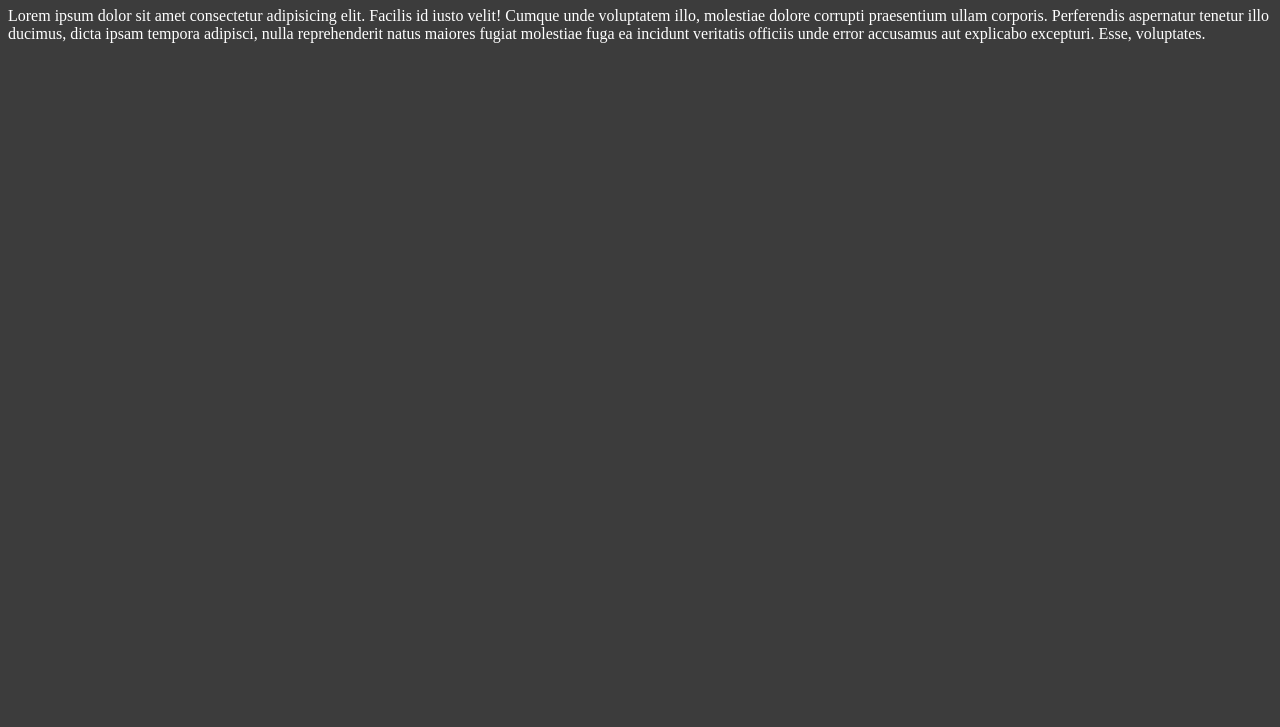
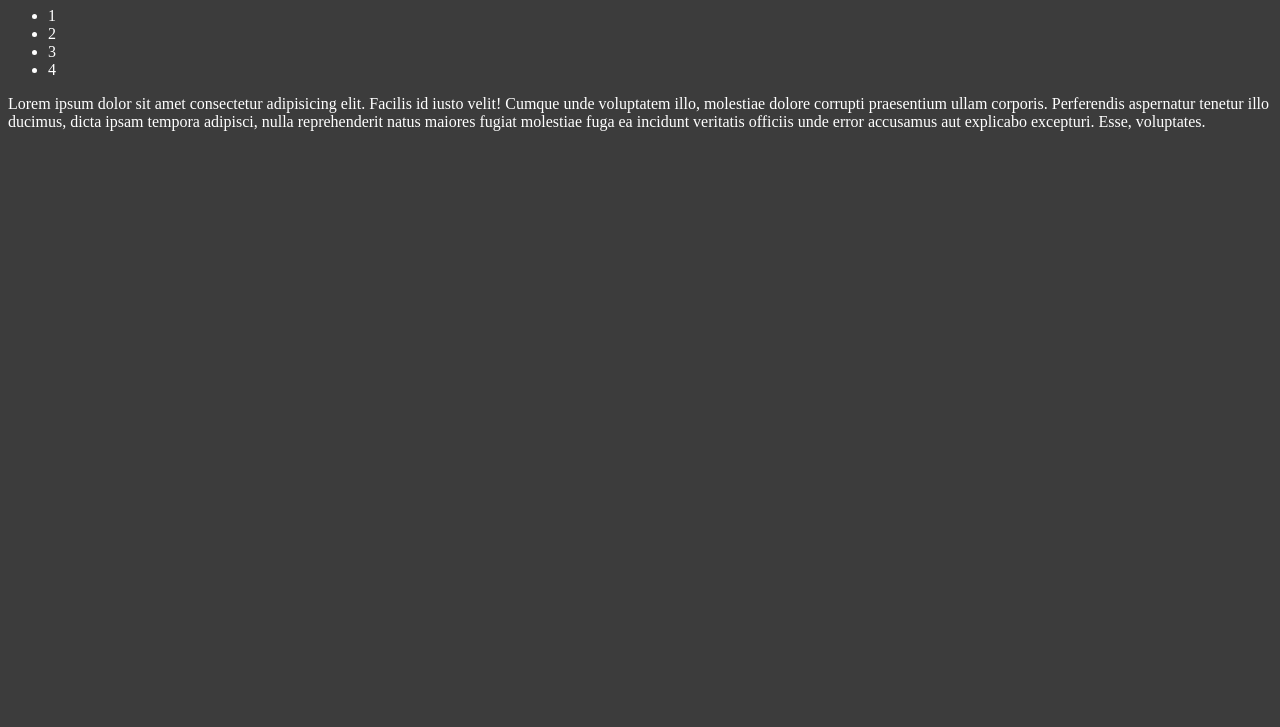
Before and after one commit to Hpshiva/js-learning-by-chair-aur-code, a plain HTML site: page 06_DOM/index.html in a window 1280 px wide. Shown: the part 73-800 px from the top of the page. Drawn offline with Linux system fonts and the light colour scheme.

Commit message:
getElementById getElementByClassName querySelectorAll querySelect

```diff
--- a/06_DOM/index.html
+++ b/06_DOM/index.html
@@ -16,7 +16,12 @@
         DOM learning
     </h1>
 
-
+<ul>
+    <li class="list-item">1</li>
+    <li class="list-item">2</li>
+    <li class="list-item">3</li>
+    <li class="list-item">4</li>
+</ul>
     <p>Lorem ipsum dolor sit amet consectetur adipisicing elit. Facilis id iusto velit! Cumque unde voluptatem illo, molestiae dolore corrupti praesentium ullam corporis. Perferendis aspernatur tenetur illo ducimus, dicta ipsam tempora adipisci, nulla reprehenderit natus maiores fugiat molestiae fuga ea incidunt veritatis officiis unde error accusamus aut explicabo excepturi. Esse, voluptates.</p>
 </body>
 </html>
@@ -24,3 +29,28 @@
 
 <!-- document.getElementById('hero-section-brand-heading').innerHTML="<h1> change to shiva hub </h1>"
 "<h1> change to shiva hub </h1>"  -->
+
+
+<!-- document.getElementsByClassName('list-item')
+HTMLCollection { 0: li.list-item, 1: li.list-item, 2: li.list-item, 3: li.list-item, length: 4 }
+
+
+
+
+const temp_classs=document.getElementsByClassName('list-item')
+
+temp_classs
+HTMLCollection { 0: li.list-item, 1: li.list-item, 2: li.list-item, 3: li.list-item, length: 4 }        // this is not node list so no foreach first we need to create to ARRAY
+
+
+newtemp=Array.from(temp_classs)
+Array(4) [ li.list-item, li.list-item, li.list-item, li.list-item ]
+
+newtemp[2]
+<li class="list-item">
+
+newtemp[2].style.color="cyan"
+"cyan"
+newtemp.forEach((item)=>item.style.fontSize="3rem")
+
+newtemp.forEach((item)=>item.style.fontColor="pink")  -->
```
